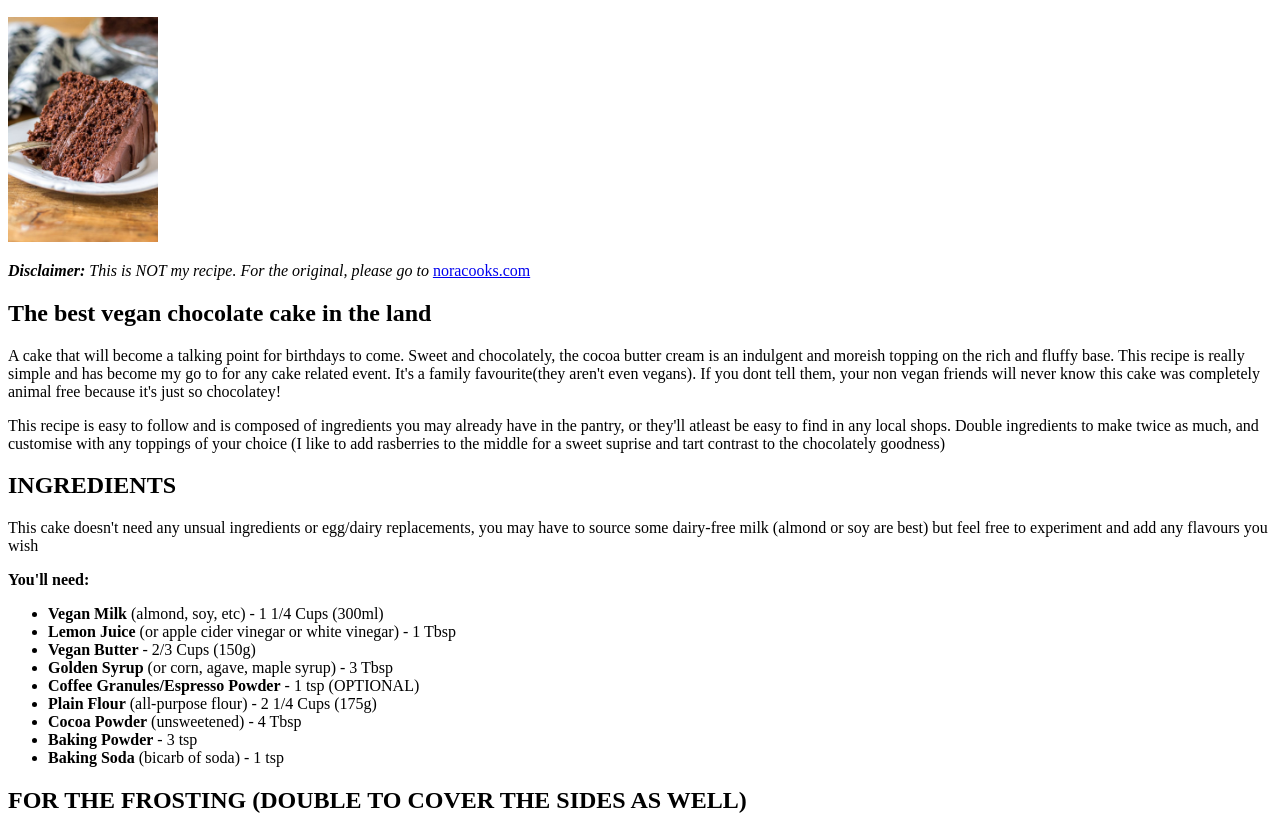
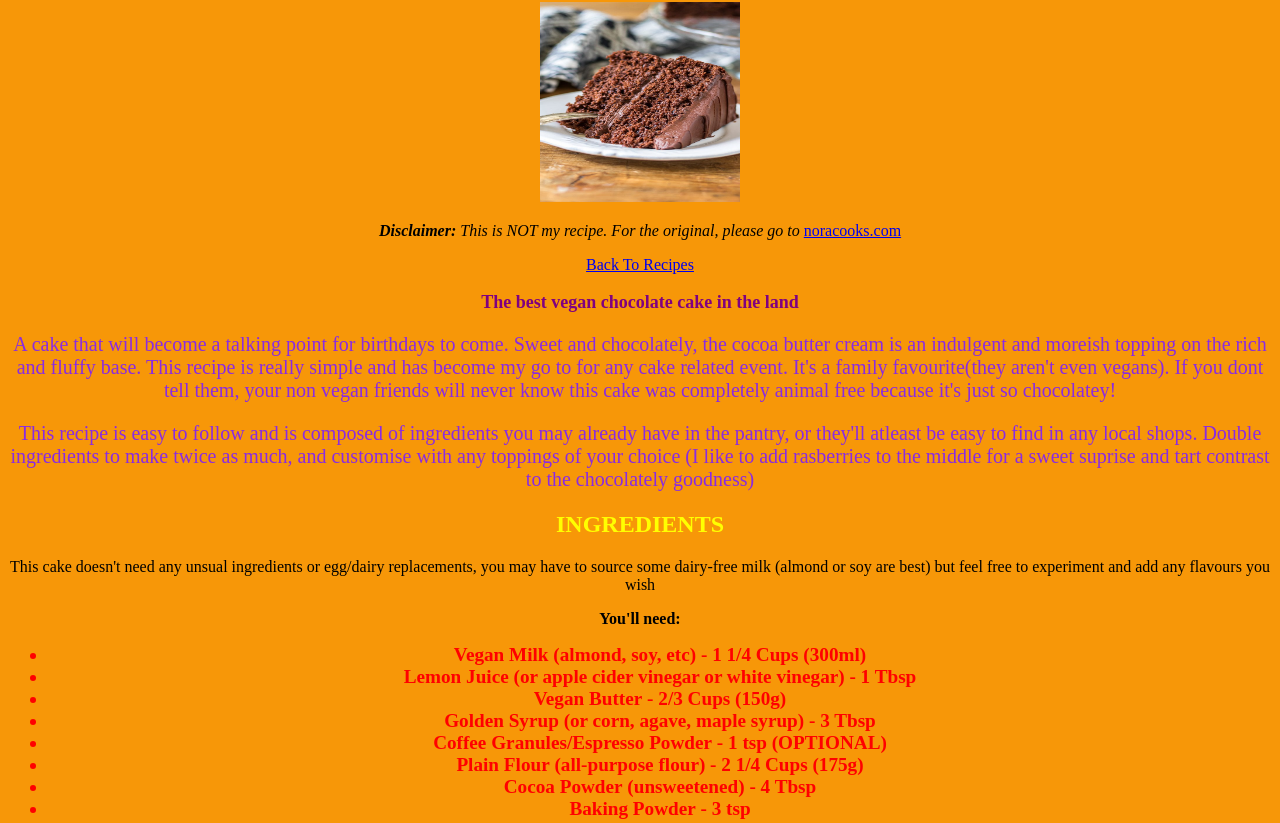
Before and after one commit to DogcalledCat/odin-recipes, a plain HTML site: page recipes/vegan-chocolate-cake.html in a window 1280 px wide. Shown: the part 63-886 px from the top of the page. Drawn offline with Linux system fonts and the light colour scheme; files that its build step writes are made by us from their sources; files whose address does not match are found by name.

Commit message:
add link to index.html on all pages
Update heading tags and colors on all pages

```diff
--- a/recipes/vegan-chocolate-cake.html
+++ b/recipes/vegan-chocolate-cake.html
@@ -3,6 +3,8 @@
     <head>
         <meta charset="UTF-8">
         <title>Vegan Chocolate Cake</title>
+        <link rel="stylesheet" href="/home/jimmy/repos/odin-recipes/style.css">
+
     </head>
 
     <body>
@@ -13,14 +15,16 @@
 
         <p><em><strong>Disclaimer:</strong> This is NOT my recipe. For the original, please go to </em><a href="https://www.noracooks.com/vegan-chocolate-cake/">noracooks.com</a></p>
 
-        <h2>The best vegan chocolate cake in the land</h2>
-            <p>A cake that will become a talking point for birthdays to come.
+        <a href="../index.html">Back To Recipes</a>
+
+        <h3>The best vegan chocolate cake in the land</h3>
+            <p class="chapter">A cake that will become a talking point for birthdays to come.
                 Sweet and chocolately, the cocoa butter cream is an indulgent and moreish topping on the rich
                 and fluffy base. This recipe is really simple and has become my go to for any cake related event. It's
                 a family favourite(they aren't even vegans). If you dont tell them, your non vegan friends
                 will never know this cake was completely animal free because it's just so chocolatey!</p>
 
-                <p>This recipe is easy to follow and is composed of ingredients you may already have
+                <p class="chapter">This recipe is easy to follow and is composed of ingredients you may already have
                     in the pantry, or they'll atleast be easy to find in any local shops. Double ingredients to
                     make twice as much, and customise with any toppings of your choice (I like to add rasberries to
                      the middle for a sweet suprise and tart contrast to the chocolately goodness)</p>
--- a/style.css
+++ b/style.css
@@ -14,7 +14,11 @@ h3 {
     font-weight: 700;
     font-size: large;
     color: purple;
-}
+    }
+
+    h2 {
+        color: yellow;
+    }
 
 li {
     color: red;
@@ -33,5 +37,9 @@ a {
 
 .italic {
     font-size: 20;
+}
 
+.chapter {
+    color: blueviolet;
+    font-size: 20px;
 }
```
Also changed, not shown: recipes/vegan-burger.html (+7 -3 lines), recipes/vegan-moussaka.html (+2 -0 lines).
